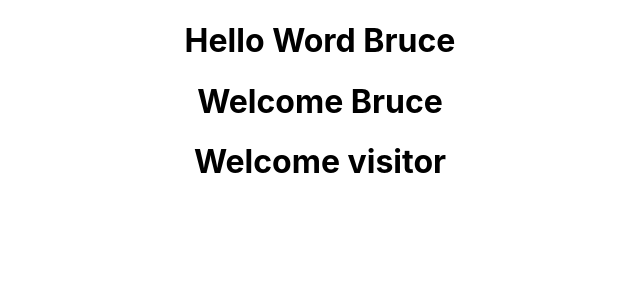
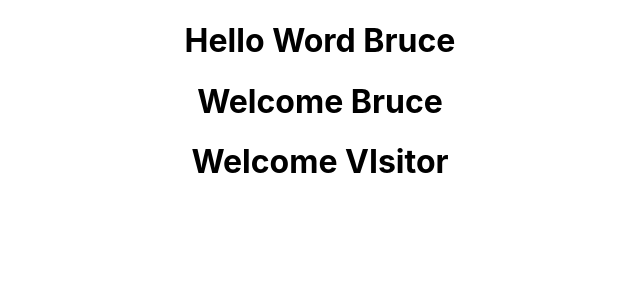
Before and after one commit to Dekstryn/ReactJs_from_YouTube, a React (Create React App) app: page / in a window 1280 px wide. Shown: the top 300 px of the page, without its empty margins (320-960 px from the left). Built offline with nearby package versions, Linux system fonts and the light colour scheme.

Commit message:
Set state in messge component

```diff
--- a/src/components/Message.js
+++ b/src/components/Message.js
@@ -1,8 +1,14 @@
 import React, {Component} from 'react'
 
 class Message extends Component{
+  constructor(){
+    super()
+    this.state = {
+      message: "Welcome VIsitor"
+    }
+  }
   render(){
-    return <h1>Welcome visitor</h1>
+    return <h1>{this.state.message}</h1>
   }
 }
 export default Message
```
